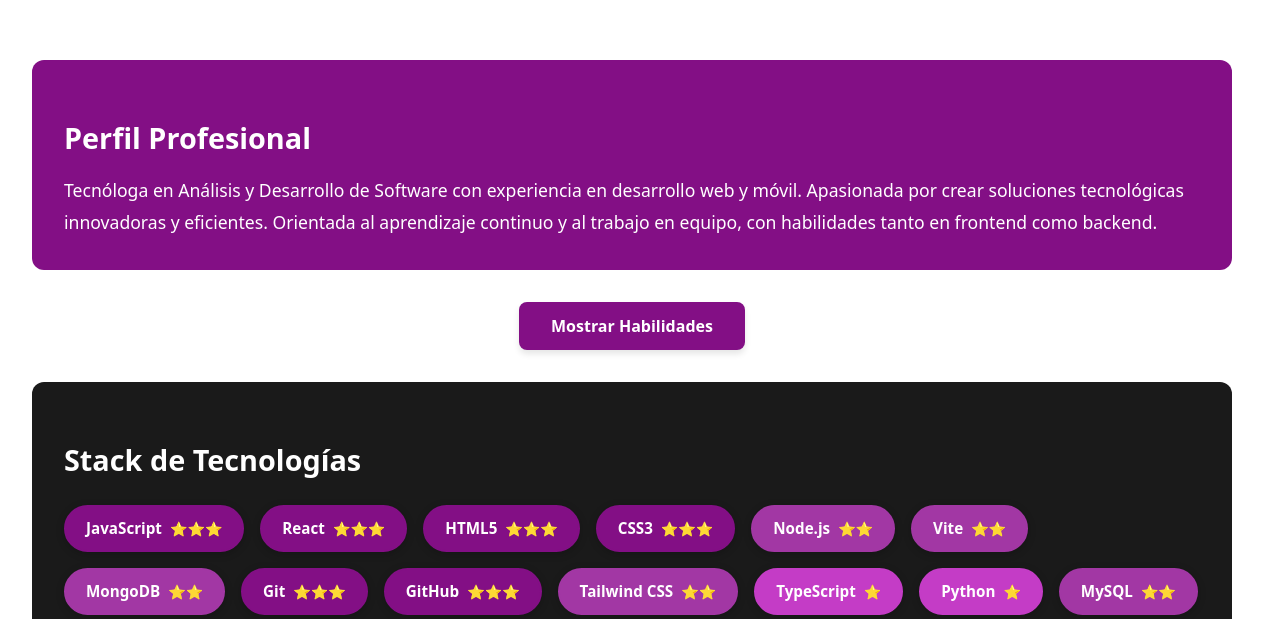
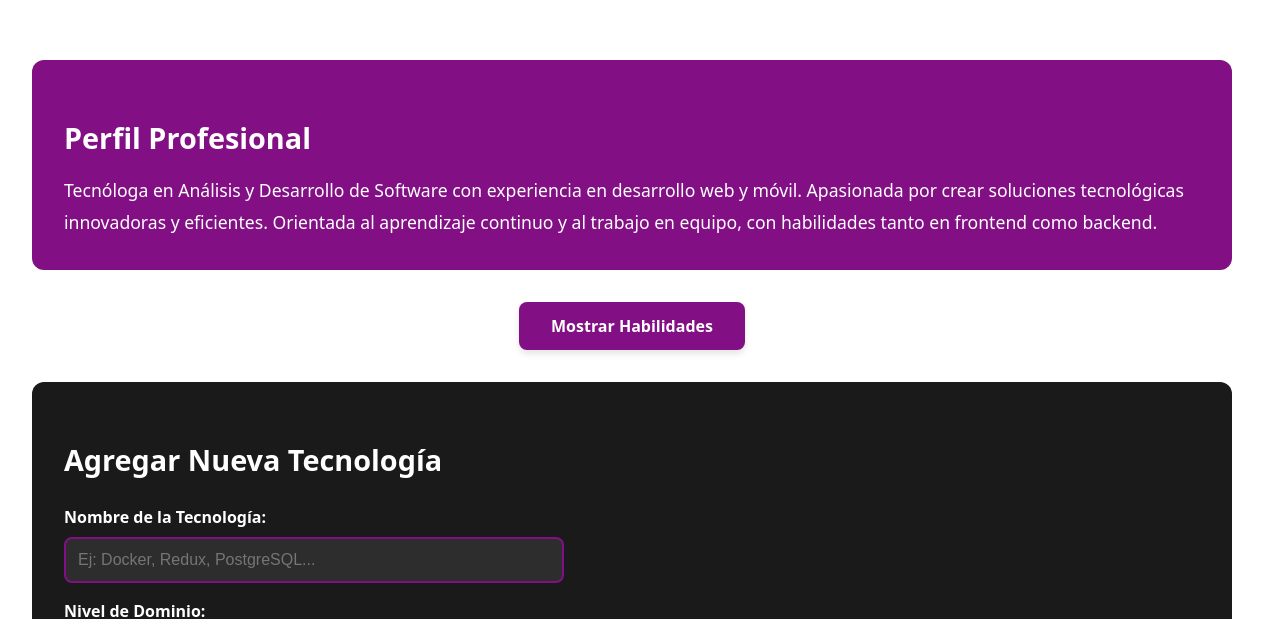
Before and after one commit to JulesPrz/cv-react-juliana-perez, a React (Vite) app: page / in a window 1280 px wide. Shown: the part 204-823 px from the top of the page. Built offline with nearby package versions, Linux system fonts and the light colour scheme.

Commit message:
feat: función agregarTecnologia en App.jsx y paso como prop

```diff
--- a/src/App.jsx
+++ b/src/App.jsx
@@ -5,6 +5,7 @@ import Educacion from "./components/Educacion.jsx";
 import Experiencia from "./components/Experiencia.jsx";
 import StackTecnologias from "./components/StackTecnologias.jsx";
 import ToggleHabilidades from "./components/ToggleHabilidades.jsx";
+import FormularioTecnologia from "./components/FormularioTecnologia.jsx";
 import {
   datosPersonales,
   perfilProfesional,
@@ -18,9 +19,21 @@ function App() {
   // Estado para controlar la visibilidad de habilidades
   const [mostrarHabilidades, setMostrarHabilidades] = useState(false);
 
-  // Función para alternar la visibilidad
+  // Estado para manejar la lista de tecnologías dinámicamente
+  const [tecnologias, setTecnologias] = useState(tecnologiasIniciales);
+
+  // Función para alternar la visibilidad de habilidades
   const toggleHabilidades = () => {
     setMostrarHabilidades(!mostrarHabilidades);
+  };
+
+  // Función para agregar una nueva tecnología al estado
+  const agregarTecnologia = (nuevaTecnologia) => {
+    // Usando el spread operator para mantener inmutabilidad
+    setTecnologias(prevTecnologias => [...prevTecnologias, nuevaTecnologia]);
+
+    // Mostrar confirmación
+    console.log('Tecnología agregada:', nuevaTecnologia);
   };
 
   return (
@@ -34,14 +47,19 @@ function App() {
       />
       <Perfil resumen={perfilProfesional.resumen} />
 
-      {/* Nuevo componente interactivo */}
+      {/* Componente para mostrar/ocultar habilidades */}
       <ToggleHabilidades
         habilidades={habilidades}
         mostrar={mostrarHabilidades}
         toggleMostrar={toggleHabilidades}
       />
 
-      <StackTecnologias tecnologias={tecnologiasIniciales} />
+      {/* Formulario para agregar tecnologías - Pasamos la función como prop */}
+      <FormularioTecnologia onAgregarTecnologia={agregarTecnologia} />
+
+      {/* Stack de tecnologías ahora usa el estado dinámico */}
+      <StackTecnologias tecnologias={tecnologias} />
+
       <Experiencia experiencias={experiencias} />
       <Educacion formacion={formacion} />
     </div>
```
